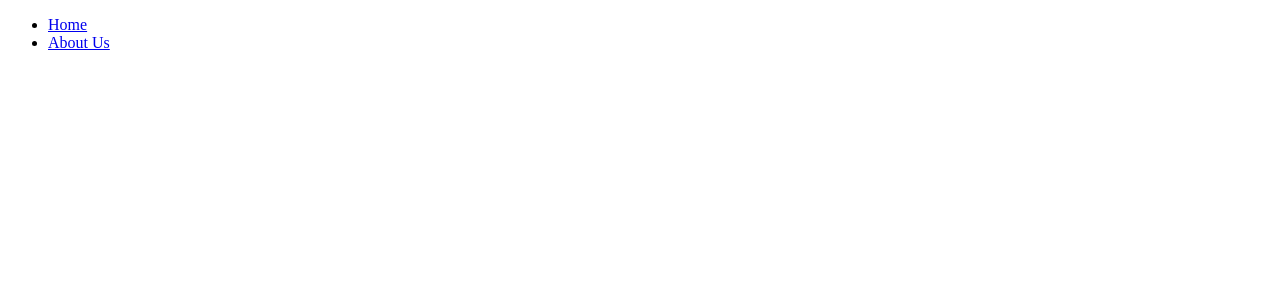
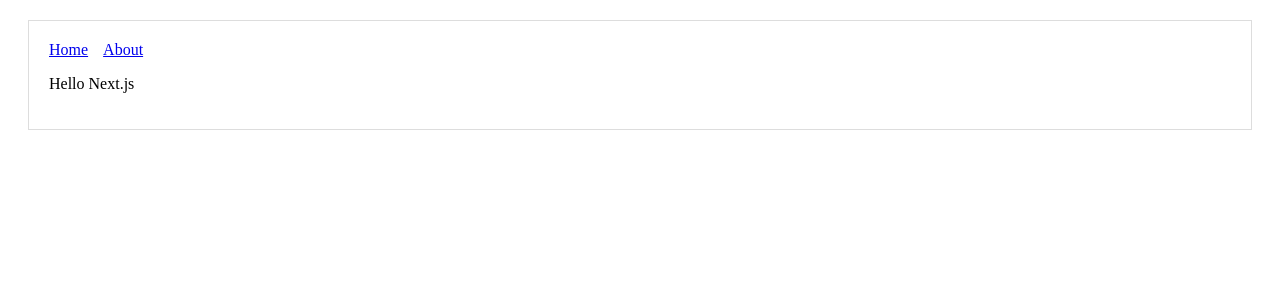
Before and after one commit to pqkluan/hello-next, a Next.js app: page / in a window 1280 px wide. Shown: the top 300 px of the page. Built offline with nearby package versions, Linux system fonts and the light colour scheme.

Commit message:
feat: using shared components

```diff
--- /dev/null
+++ b/components/Header.js
@@ -0,0 +1,18 @@
+import Link from "next/link";
+
+const linkStyle = {
+  marginRight: 15
+};
+
+const Header = () => (
+  <div>
+    <Link href="/">
+      <a style={linkStyle}>Home</a>
+    </Link>
+    <Link href="/about">
+      <a style={linkStyle}>About</a>
+    </Link>
+  </div>
+);
+
+export default Header;
--- /dev/null
+++ b/components/PageLayout.js
@@ -0,0 +1,16 @@
+import Header from "./Header";
+
+const layoutStyle = {
+  margin: 20,
+  padding: 20,
+  border: "1px solid #DDD",
+};
+
+export default function PageLayout(props) {
+  return (
+    <div style={layoutStyle}>
+      <Header />
+      {props.children}
+    </div>
+  );
+}
--- a/pages/about.js
+++ b/pages/about.js
@@ -1,7 +1,9 @@
+import PageLayout from "../components/PageLayout";
+
 export default function About() {
   return (
-    <div>
+    <PageLayout>
       <p>This is the about page</p>
-    </div>
+    </PageLayout>
   );
 }
--- a/pages/index.js
+++ b/pages/index.js
@@ -1,20 +1,9 @@
-import Link from "next/link";
+import PageLayout from "../components/PageLayout";
 
-function Home() {
+export default function Home() {
   return (
-    <ul>
-      <li>
-        <Link href="/">
-          <a>Home</a>
-        </Link>
-      </li>
-      <li>
-        <Link href="/about">
-          <a>About Us</a>
-        </Link>
-      </li>
-    </ul>
+    <PageLayout>
+      <p>Hello Next.js</p>
+    </PageLayout>
   );
 }
-
-export default Home;
```
